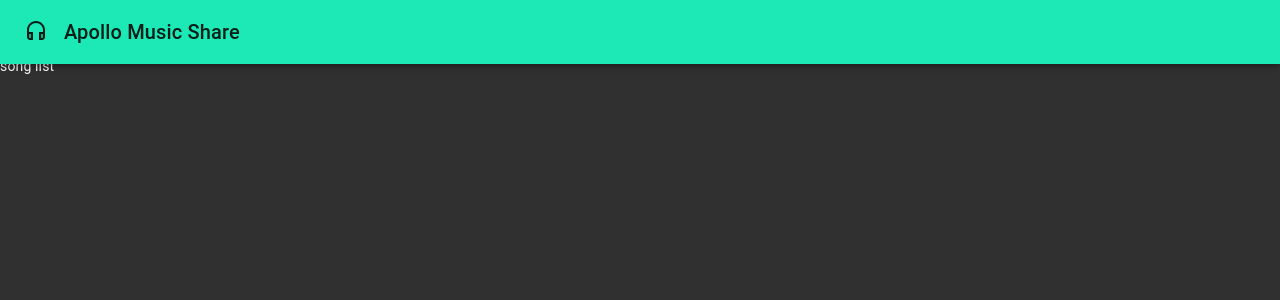
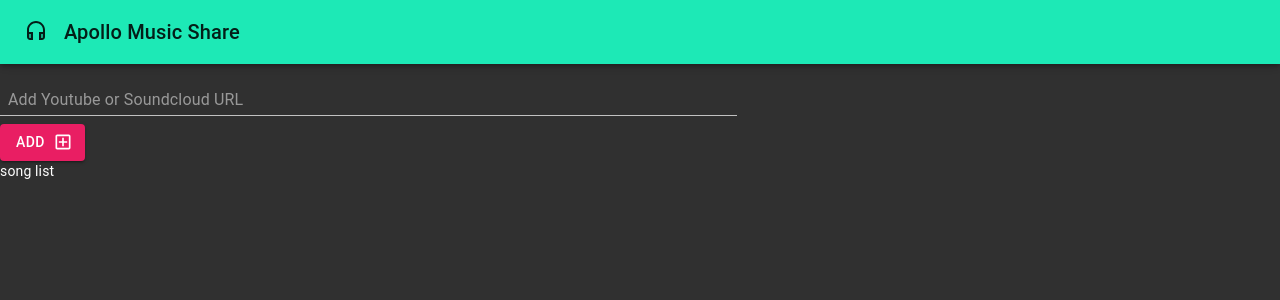
Before and after one commit to trivera777/MusicShare, a React (Create React App) app: page / in a window 1280 px wide. Shown: the top 300 px of the page. Built offline with nearby package versions, Linux system fonts and the light colour scheme.

Commit message:
added ADD buttong to AddSong component

```diff
--- a/src/App.js
+++ b/src/App.js
@@ -10,7 +10,11 @@ function App() {
     <>
       <Header />
       <Grid container spacing={3}>
-        <Grid item xs={12} md={7}>
+        <Grid
+        style={{
+          paddingTop: 80
+        }}
+        item xs={12} md={7}>
           <AddSong />
           <SongList />
         </Grid>
--- a/src/components/AddSong.js
+++ b/src/components/AddSong.js
@@ -1,4 +1,5 @@
-import { InputAdornment, TextField } from '@material-ui/core'
+import { InputAdornment, TextField, Button } from '@material-ui/core'
+import { Link, AddBoxOutlined } from "@material-ui/icons"
 import React from 'react'
 
 function AddSong(){
@@ -17,6 +18,13 @@ function AddSong(){
                 )
             }}
             />
+            <Button
+            variant="contained"
+            color="primary"
+            endIcon={<AddBoxOutlined />}
+            >
+                add
+            </Button>
         </div>
         )
 }
```
